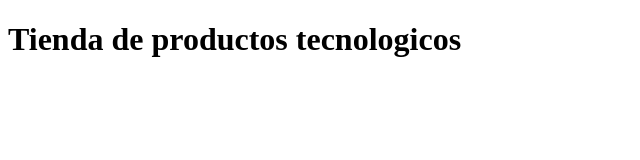
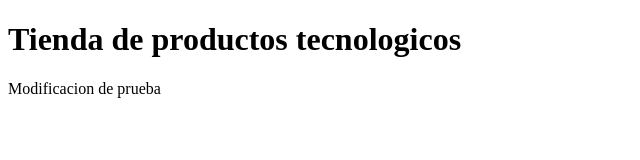
Before and after one commit to Gabriel8321/tercera-prueba, a plain HTML site: page Frontend/index.html in a window 1280 px wide. Shown: the whole page, without its empty margins (0-640 px from the left). Drawn offline with Linux system fonts and the light colour scheme.

Commit message:
Desarrollador A: agrega un párrafo

```diff
--- a/Frontend/index.html
+++ b/Frontend/index.html
@@ -9,6 +9,7 @@
 <body>
     <header></header>
     <h1>Tienda de productos tecnologicos</h1>
+    <p>Modificacion de prueba</p>
 
 
 
```
